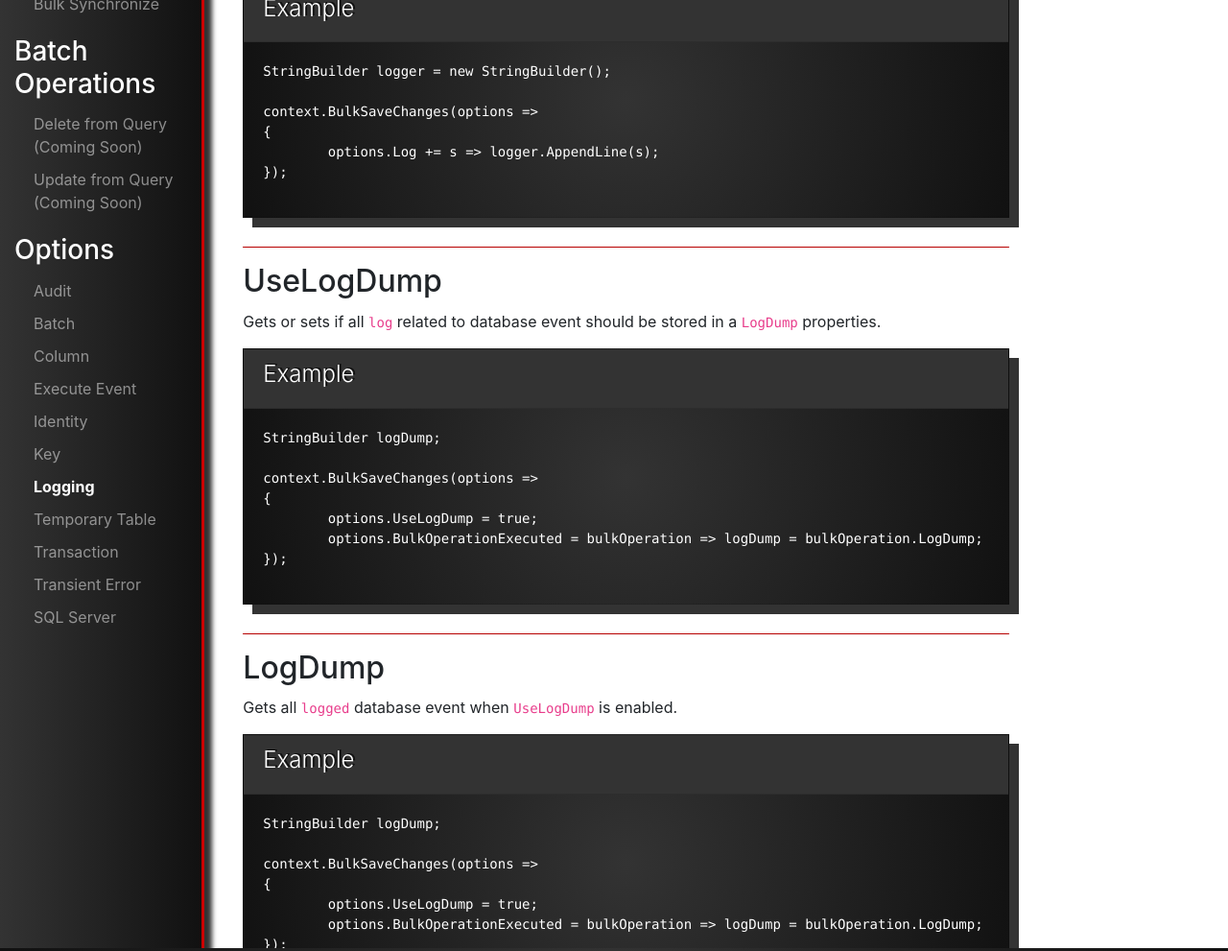
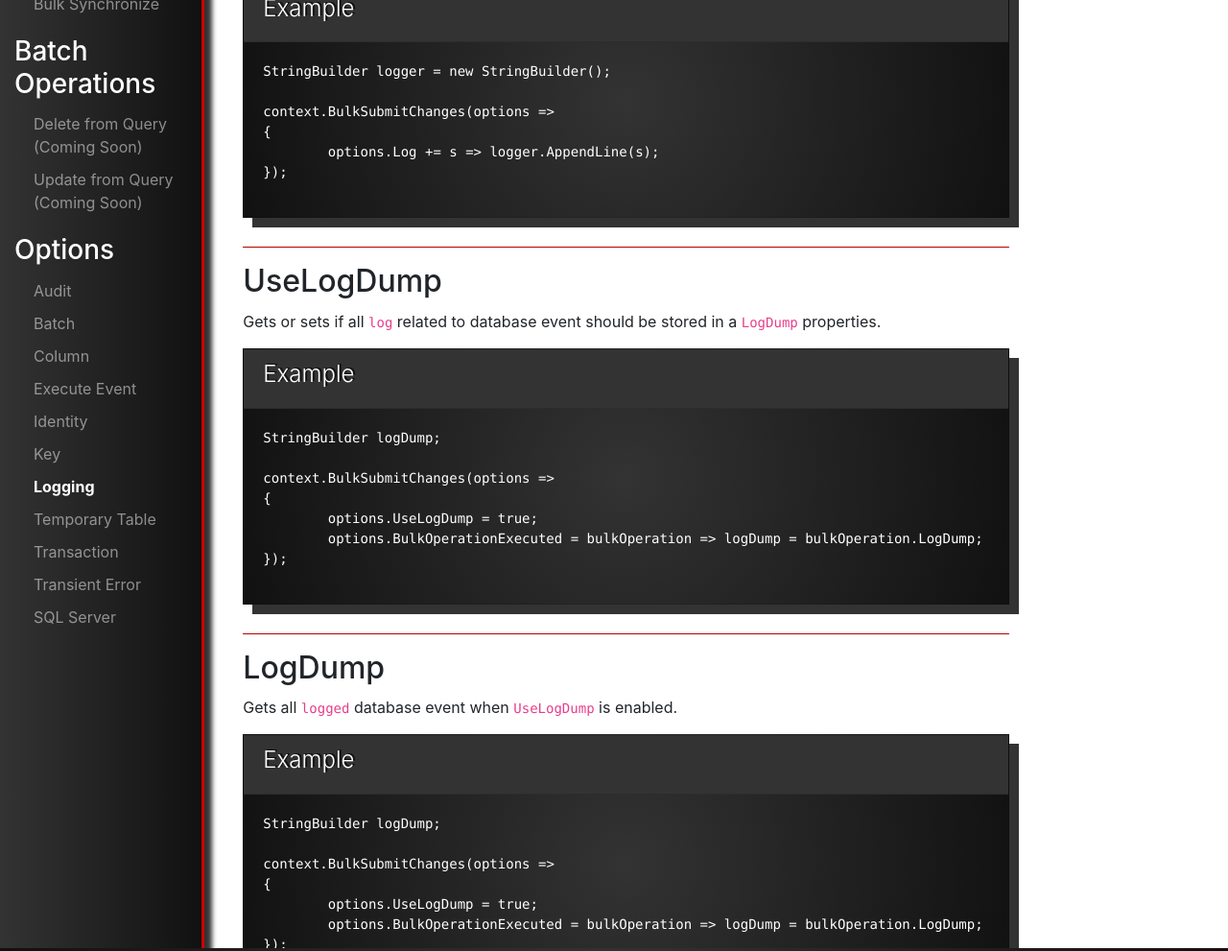
Before and after one commit to zzzprojects/LinqToSql-Plus, a Jekyll site: the page built from docs/pages/api/options-summary/options-logging.md, in a window 1280 px wide and 1400 px high. Shown: the part 364-1355 px from the top of the window at 96% size. Built offline with Jekyll 4.4.1, drawn with Linux system fonts in a browser that asks for light colours; nearby versions of some CDN libraries; our own code applies the rules of GitHub Pages for plain Markdown files.

Commit message:
Update options-logging.md

```diff
--- a/docs/pages/api/options-summary/options-logging.md
+++ b/docs/pages/api/options-summary/options-logging.md
@@ -9,7 +9,7 @@ Gets or sets an action to `log` all database events as soon as they happen.
 {% highlight csharp %}
 StringBuilder logger = new StringBuilder();
 
-context.BulkSaveChanges(options =>
+context.BulkSubmitChanges(options =>
 {
 	options.Log += s => logger.AppendLine(s);
 });
@@ -24,7 +24,7 @@ Gets or sets if all `log` related to database event should be stored in a `LogDu
 {% highlight csharp %}
 StringBuilder logDump;
 
-context.BulkSaveChanges(options =>
+context.BulkSubmitChanges(options =>
 {
 	options.UseLogDump = true;
 	options.BulkOperationExecuted = bulkOperation => logDump = bulkOperation.LogDump;
@@ -40,7 +40,7 @@ Gets all `logged` database event when `UseLogDump` is enabled.
 {% highlight csharp %}
 StringBuilder logDump;
 
-context.BulkSaveChanges(options =>
+context.BulkSubmitChanges(options =>
 {
 	options.UseLogDump = true;
 	options.BulkOperationExecuted = bulkOperation => logDump = bulkOperation.LogDump;
```
